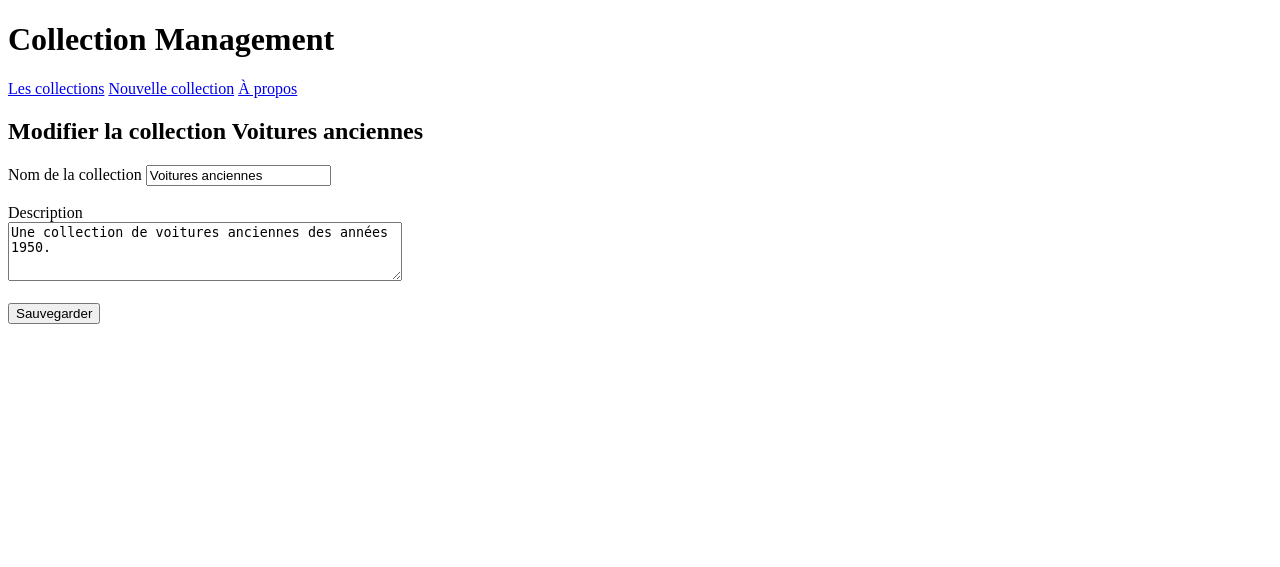
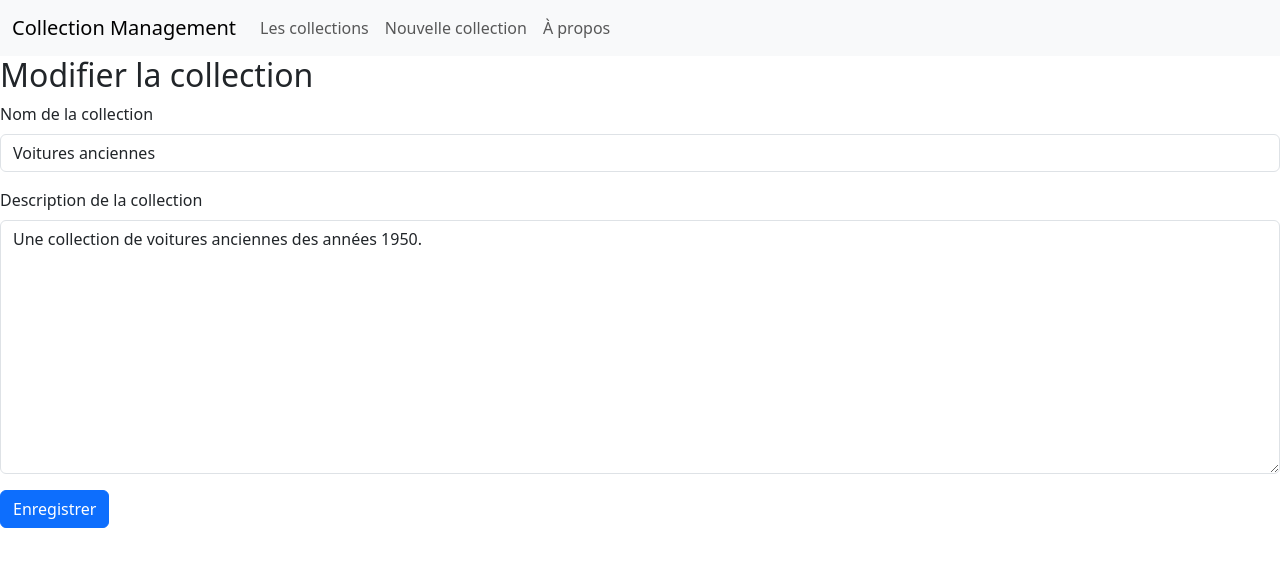
Before and after one commit to VincentGonnet/Framework-2024, a Django app: page /change/2 in a window 1280 px wide. Shown: the top 567 px of the page. Run offline with Django 5.2, Linux system fonts and the light colour scheme; data comes from the database, SQL or seed files in the repository; some libraries are stand-ins or nearby versions.

Commit message:
Mise à jour des templates avec Bootstrap : formulaires, navbar, tableaux et alertes

```diff
--- a/cc/cc/settings.py
+++ b/cc/cc/settings.py
@@ -31,6 +31,7 @@
 # Application definition
 
 INSTALLED_APPS = [
+    'django_bootstrap5',
     'django.contrib.admin',
     'django.contrib.auth',
     'django.contrib.contenttypes',
--- /dev/null
+++ b/cc/collec_management/forms.py
@@ -0,0 +1,47 @@
+# Module rassemblant les formulaires de l'application
+from django import forms
+from .models import Collec
+
+# Formulaire de création d'une collection
+class CreateCollectionForm(forms.ModelForm):
+    class Meta:
+        model = Collec
+        fields = ['name', 'description']
+        labels = {
+            'name': 'Nom de la collection',
+            'description': 'Description de la collection',
+        }
+        widgets = {
+            'name': forms.TextInput(attrs={
+                'class': 'form-control',
+                'minlength': '5',
+                'maxlength': '100',
+                'required': 'required',
+            }),
+            'description': forms.Textarea(attrs={
+                'class': 'form-control',
+                'required': 'required'
+            }),
+        }
+
+# Formulaire de modification d'une collection
+class ChangeCollectionForm(forms.ModelForm):
+    class Meta:
+        model = Collec
+        fields = ['name', 'description']
+        labels = {
+            'name': 'Nom de la collection',
+            'description': 'Description de la collection',
+        }
+        widgets = {
+            'name': forms.TextInput(attrs={
+                'class': 'form-control',
+                'minlength': '5',
+                'maxlength': '100',
+                'required': 'required'
+            }),
+            'description': forms.Textarea(attrs={
+                'class': 'form-control',
+                'required': 'required'
+            }),
+        }
--- a/cc/collec_management/templates/collec_management/change_collection.html
+++ b/cc/collec_management/templates/collec_management/change_collection.html
@@ -1,4 +1,7 @@
 {% extends "index.html" %}
+
+{# Load the tag library #}
+{% load django_bootstrap5 %}
 
 {% block title %}{{context.name}}{% endblock %}
 
@@ -6,14 +9,7 @@
 <h2>Modifier la collection {{ context.name }}</h2>
 <form method="post">
     {% csrf_token %}
-    <label for="name">Nom de la collection</label>
-    <input type="text" id="name" name="name" minlength="5" maxlength="100" value="{{ context.name }}" required>
-    <br><br>
-    <label for="description">Description</label>
-    <br>
-    <textarea id="description" name="description" style="width: 388px; height: 53px;"
-        required>{{ context.description }}</textarea>
-    <br><br>
-    <button type="submit">Sauvegarder</button>
+    {% bootstrap_form form %}
+    {% bootstrap_button "Enregistrer" button_type="submit" button_class="btn-primary" %}
 </form>
 {% endblock %}
--- a/cc/collec_management/templates/collec_management/collec_liste.html
+++ b/cc/collec_management/templates/collec_management/collec_liste.html
@@ -4,7 +4,7 @@
 
 {% block content %}
 <h2>Liste des Collections</h2>
-<table border="1">
+<table class="table table-bordered">
     <thead>
         <tr>
             <th>Titre</th>
--- a/cc/collec_management/templates/index.html
+++ b/cc/collec_management/templates/index.html
@@ -4,14 +4,33 @@
     <meta charset="UTF-8">
     <meta name="viewport" content="width=device-width, initial-scale=1.0">
     <title>{% block title %}Collection Management{% endblock %}</title>
+    {# Load the tag library #}
+    {% load django_bootstrap5 %}
+    {% bootstrap_css %}
+    {% bootstrap_javascript %}
+    {% bootstrap_messages %}
 </head>
 <body>
-    <h1>Collection Management</h1>
-
-    <nav>
-        <a href="{% url 'liste_collection' %}">Les collections</a>
-        <a href="{% url 'create_collection' %}">Nouvelle collection</a>
-        <a href="{% url 'about' %}">À propos</a>
+    <nav class="navbar navbar-expand-lg navbar-light bg-light">
+        <div class="container-fluid">
+            <a class="navbar-brand" href="#">Collection Management</a>
+            <button class="navbar-toggler" type="button" data-bs-toggle="collapse" data-bs-target="#navbarNav" aria-controls="navbarNav" aria-expanded="false" aria-label="Toggle navigation">
+                <span class="navbar-toggler-icon"></span>
+            </button>
+            <div class="collapse navbar-collapse" id="navbarNav">
+                <ul class="navbar-nav">
+                    <li class="nav-item">
+                        <a class="nav-link" href="{% url 'liste_collection' %}">Les collections</a>
+                    </li>
+                    <li class="nav-item">
+                        <a class="nav-link" href="{% url 'create_collection' %}">Nouvelle collection</a>
+                    </li>
+                    <li class="nav-item">
+                        <a class="nav-link" href="{% url 'about' %}">À propos</a>
+                    </li>
+                </ul>
+            </div>
+        </div>
     </nav>
 
     {% block content %}
--- a/cc/collec_management/views.py
+++ b/cc/collec_management/views.py
@@ -1,10 +1,11 @@
 from django.shortcuts import render, redirect
 from django.http import Http404
 from .models import Collec
+from .forms import CreateCollectionForm, ChangeCollectionForm
 
 # Page racine, menu principal
 def index(request):
-    return render(request, 'collec_management/index.html')
+    return render(request, 'index.html')
 
 # Page d'information à propos de l'application
 def about(request):
@@ -16,7 +17,11 @@
         context = Collec.objects.get(pk=collection_id)
     except Collec.DoesNotExist:
         raise Http404("Collection does not exist")
-    return render(request, 'collec_management/collection.html', {'context': context})
+    created = request.GET.get('created', 'False') == 'True'  # Permet de savoir si la collection vient d'être créée
+    edited = request.GET.get('edited', 'False') == 'True'  # Permet de savoir si la collection vient d'être modifiée
+    return render(request, 'collec_management/collection.html', {'context': context,
+                                                                 'created': created,
+                                                                 'edited': edited})
 
 # Page rassemblant toutes les collections
 def liste_collection(request):
@@ -26,12 +31,14 @@
 # Page de création d'une collection
 def create_collection(request):
     if request.method == 'POST':
-        name = request.POST['name']
-        description = request.POST['description']
-        new_collection = Collec.objects.create(name=name,
-                                               description=description)
-        return collection(request, new_collection.id)
-    return render(request,'collec_management/create_collection.html')
+        form = CreateCollectionForm(request.POST)
+        if form.is_valid():
+            new_collection = form.save()
+            # Redirection vers la page de la collection nouvellement créée avec un message de confirmation
+            return redirect(f'/collection/{new_collection.id}?created=True')
+    else:
+        form = CreateCollectionForm()
+    return render(request,'collec_management/create_collection.html', {'form': form})
 
 # Page de suppression d'une collection
 def delete_collection(request, collection_id):
@@ -42,9 +49,8 @@
 
     if request.method == 'POST':
         confirmation = request.POST.get('confirmation')
-        if confirmation == 'yes':
+        if confirmation == 'delete':
             collection.delete()
-
         return redirect('liste_collection')
 
     return render(request, 'collec_management/delete_collection.html', {'context': collection})
@@ -57,9 +63,10 @@
         raise Http404("Collection does not exist")
 
     if request.method == 'POST':
-        collection.name = request.POST['name']
-        collection.description = request.POST['description']
-        collection.save()
-        return redirect('collection', collection_id=collection.id)
-
-    return render(request, 'collec_management/change_collection.html', {'context': collection})
+        form = ChangeCollectionForm(request.POST, instance=collection)
+        if form.is_valid():
+            form.save()
+            return redirect(f'/collection/{collection.id}?edited=True')
+    else:
+        form = ChangeCollectionForm(instance=collection)
+    return render(request, 'collec_management/change_collection.html', {'form': form, 'collection': collection})
```
Also changed, not shown: cc/collec_management/templates/collec_management/collection.html (+9 -1 lines), cc/collec_management/templates/collec_management/create_collection.html (+6 -8 lines), cc/collec_management/templates/collec_management/delete_collection.html (+5 -2 lines).
